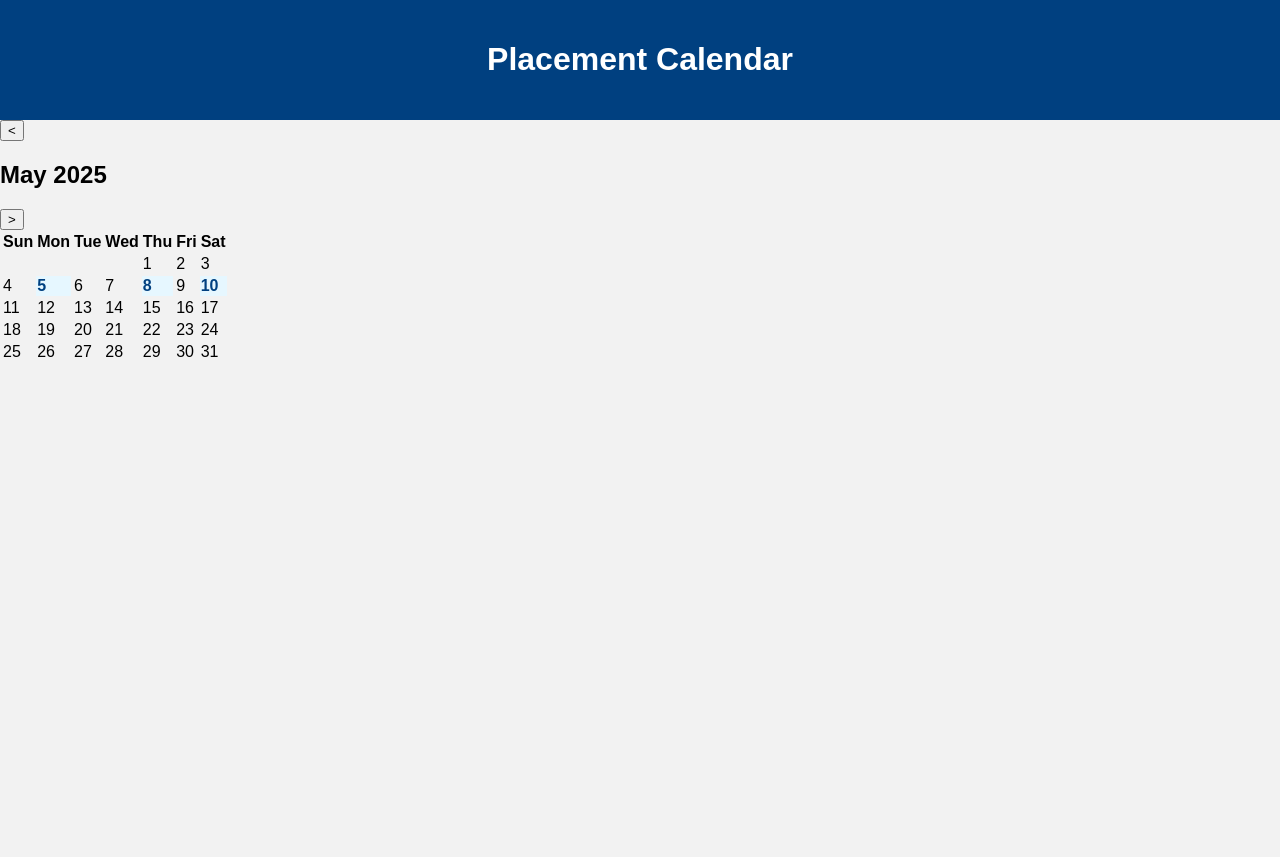
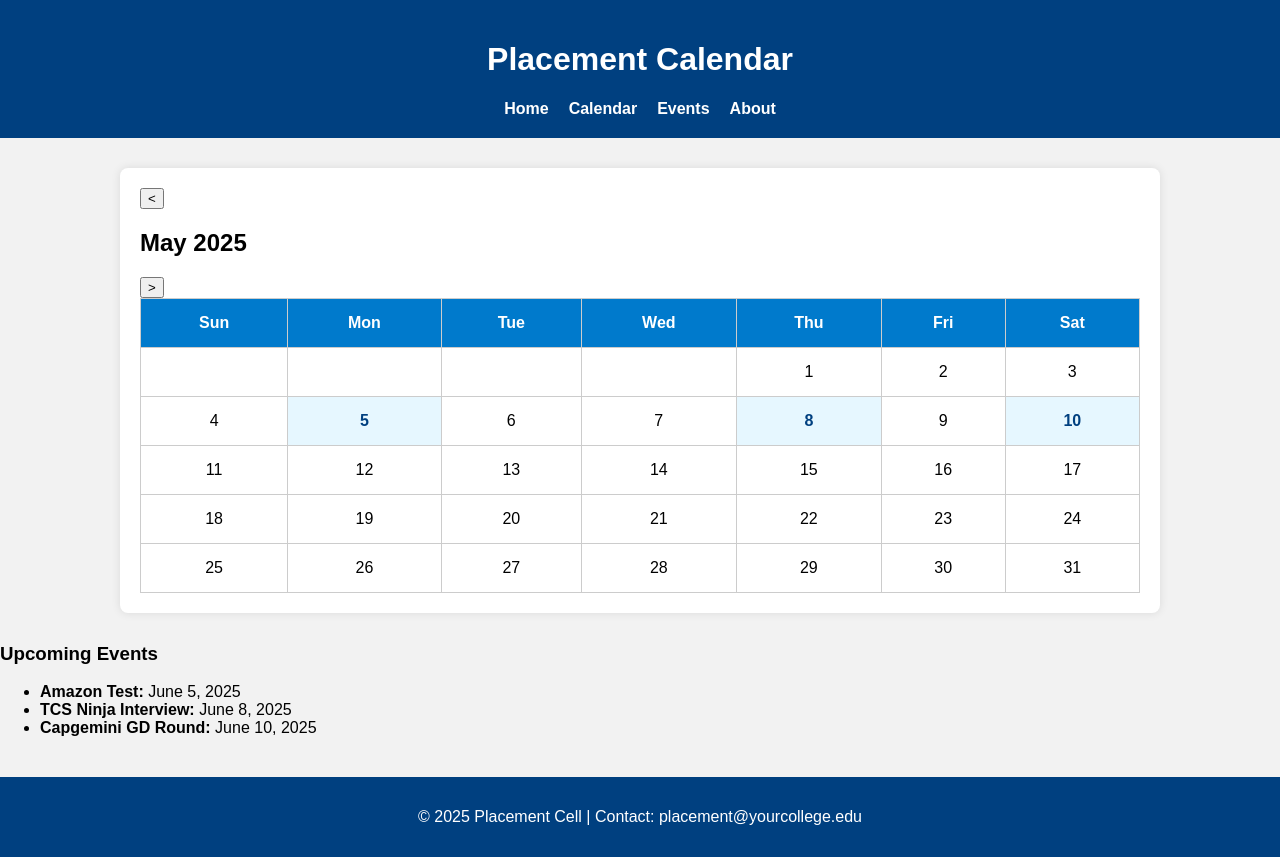
Before and after one commit to poornesh220/placement-calendar, a plain HTML site: page placement-calendar.html in a window 1280 px wide. Before the commit the page ends 800 px from the top, so only its background shows below. Drawn offline with Linux system fonts and the light colour scheme.

Commit message:
Resolved merge conflict in placement-calendar.html by combining HTML, CSS, nav, and footer

```diff
--- a/placement-calendar.html
+++ b/placement-calendar.html
@@ -1,9 +1,13 @@
 <!DOCTYPE html>
-<html>
+<html lang="en">
 <head>
+  <meta charset="UTF-8" />
+  <meta name="viewport" content="width=device-width, initial-scale=1.0" />
+  <meta name="description" content="A dynamic placement calendar for tracking placement events and updates." />
   <title>Placement Calendar</title>
-  <link rel="stylesheet" href="calendar.css">
+  <link rel="stylesheet" href="calendar.css" />
   <style>
+    /* You can move this CSS to calendar.css later */
     body {
       font-family: Arial, sans-serif;
       margin: 0;
@@ -43,33 +47,88 @@
       color: #004080;
       font-weight: bold;
     }
+    .nav-links {
+      list-style: none;
+      padding: 0;
+      margin: 10px 0 0 0;
+      display: flex;
+      justify-content: center;
+      gap: 20px;
+    }
+    .nav-links li a {
+      color: white;
+      text-decoration: none;
+      font-weight: bold;
+    }
+    footer {
+      background-color: #004080;
+      color: white;
+      text-align: center;
+      padding: 15px 0;
+      margin-top: 40px;
+    }
   </style>
-
 </head>
 <body>
+
+  <!-- Main Header -->
   <header>
     <h1>Placement Calendar</h1>
+    <nav>
+      <ul class="nav-links">
+        <li><a href="#">Home</a></li>
+        <li><a href="#">Calendar</a></li>
+        <li><a href="#">Events</a></li>
+        <li><a href="#">About</a></li>
+      </ul>
+    </nav>
   </header>
 
+  <!-- Main Calendar Container -->
   <main>
-    <section id="calendar-container">
+    <section id="calendar-container" aria-label="Placement Calendar" class="calendar-container">
       <div id="calendar-header">
-        <button id="prev">&lt;</button>
-        <h2 id="month-year"></h2>
-        <button id="next">&gt;</button>
+        <button id="prev" aria-label="Previous Month">&lt;</button>
+        <h2 id="month-year">Month Year</h2>
+        <button id="next" aria-label="Next Month">&gt;</button>
       </div>
-      <table id="calendar">
+
+      <!-- Calendar Table -->
+      <table id="calendar" class="calendar-table" aria-describedby="month-year">
         <thead>
           <tr>
-            <th>Sun</th><th>Mon</th><th>Tue</th><th>Wed</th>
-            <th>Thu</th><th>Fri</th><th>Sat</th>
+            <th scope="col">Sun</th>
+            <th scope="col">Mon</th>
+            <th scope="col">Tue</th>
+            <th scope="col">Wed</th>
+            <th scope="col">Thu</th>
+            <th scope="col">Fri</th>
+            <th scope="col">Sat</th>
           </tr>
         </thead>
-        <tbody id="calendar-body"></tbody>
+        <tbody id="calendar-body">
+          <!-- Dynamic content will be generated by JS -->
+        </tbody>
       </table>
+    </section>
+
+    <!-- Upcoming Events -->
+    <section id="upcoming-events" aria-label="Upcoming Placement Events">
+      <h3>Upcoming Events</h3>
+      <ul class="event-list">
+        <li><strong>Amazon Test:</strong> June 5, 2025</li>
+        <li><strong>TCS Ninja Interview:</strong> June 8, 2025</li>
+        <li><strong>Capgemini GD Round:</strong> June 10, 2025</li>
+      </ul>
     </section>
   </main>
 
+  <!-- Footer -->
+  <footer>
+    <p>&copy; 2025 Placement Cell | Contact: placement@yourcollege.edu</p>
+  </footer>
+
+  <!-- Scripts -->
   <script src="calendar.js"></script>
   <script>
     document.addEventListener('DOMContentLoaded', () => {
@@ -89,6 +148,5 @@
       });
     });
   </script>
-
 </body>
 </html>
```
Lines whose indentation alone changed are shown as unchanged.
